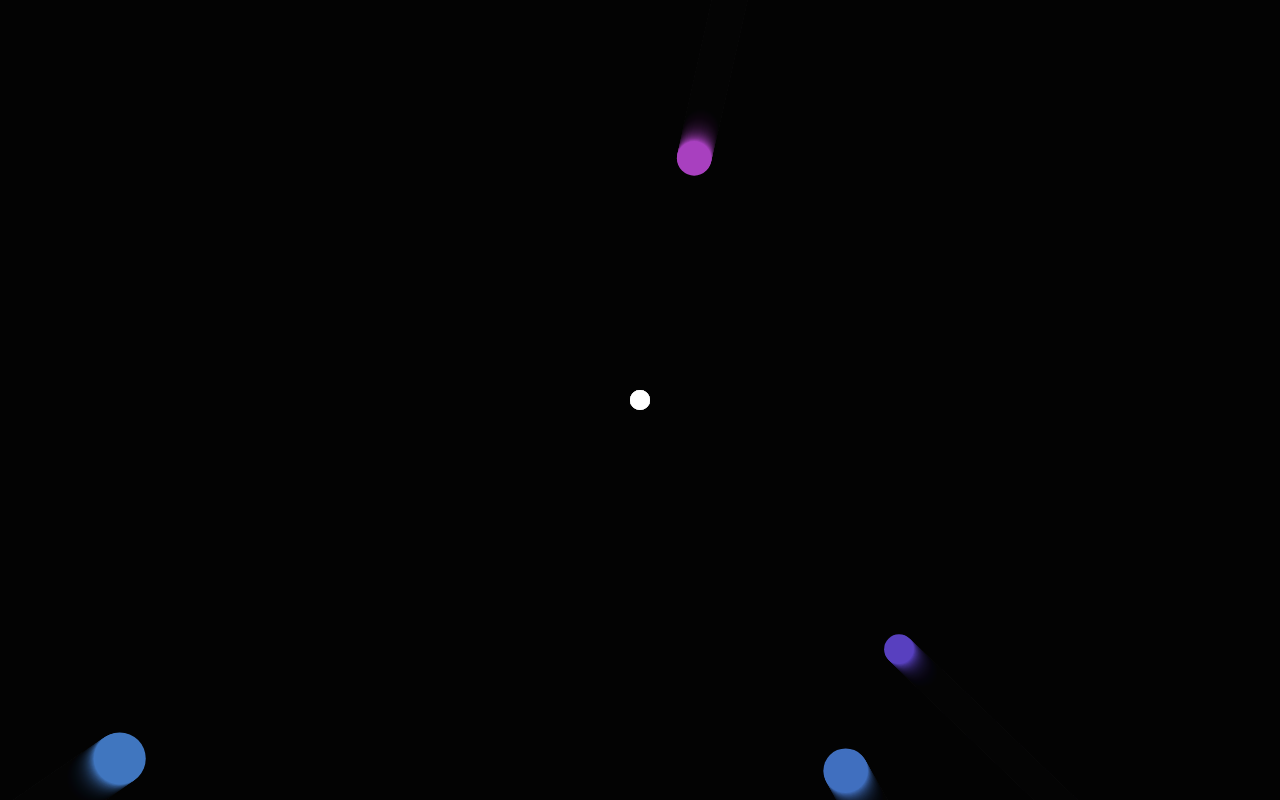
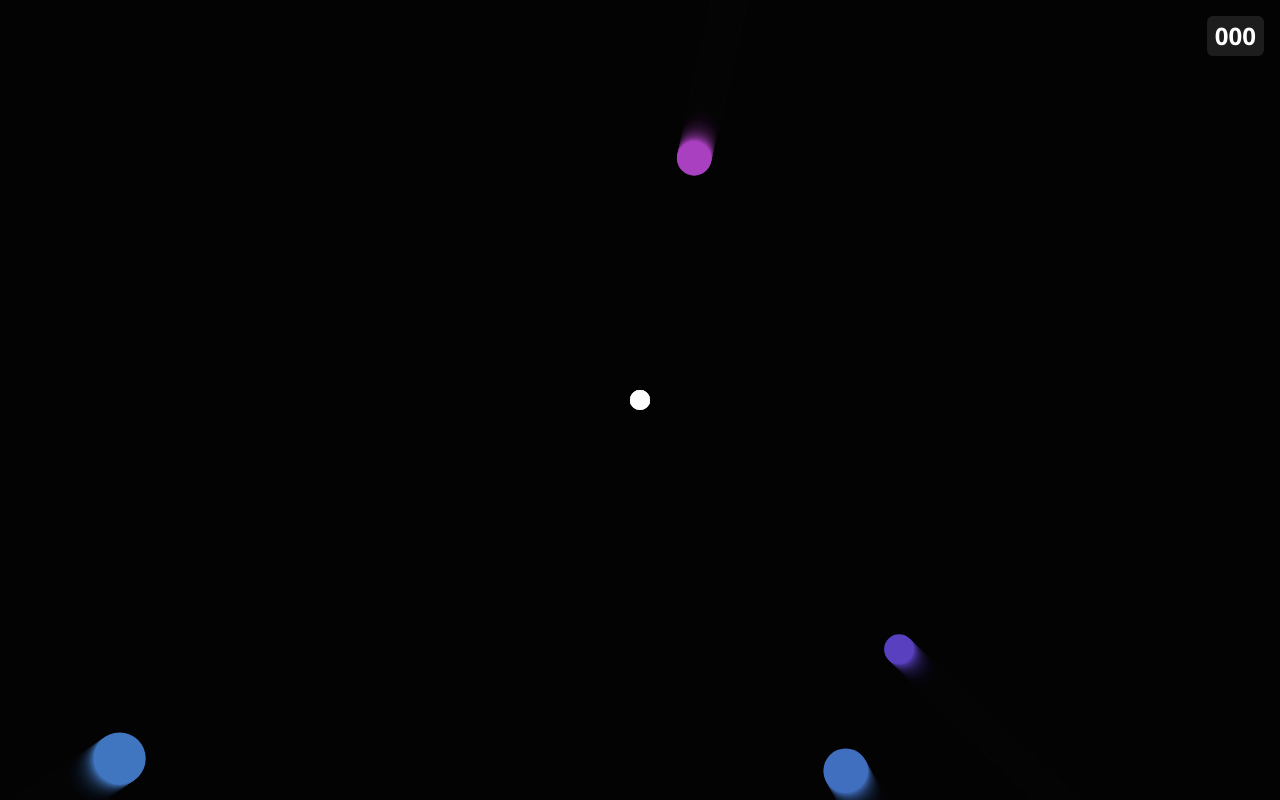
Before and after one commit to shaqeebakhtar/multiplayer-bubble-defence, a plain HTML site: page index.html in a window 1280 px wide. Drawn offline with nearby package versions, Linux system fonts and the light colour scheme.

Commit message:
add scores

```diff
--- a/index.html
+++ b/index.html
@@ -9,11 +9,19 @@
       html,
       :root {
         height: 100%;
+        font-family: 'Segoe UI', Tahoma, Geneva, Verdana, sans-serif;
       }
     </style>
   </head>
   <body>
+    <div
+      class="absolute top-4 right-4 z-50 bg-white/10 py-1 px-2 text-2xl font-bold rounded-md text-center text-white select-none"
+    >
+      <span id="score">000</span>
+    </div>
     <canvas id="canvas" class="w-full h-full"></canvas>
+
+    <!-- scripts -->
     <script src="https://cdn.tailwindcss.com"></script>
     <script
       src="https://cdnjs.cloudflare.com/ajax/libs/gsap/3.12.5/gsap.min.js"
--- a/script.js
+++ b/script.js
@@ -1,4 +1,5 @@
 const canvas = document.querySelector('#canvas');
+const scoreElement = document.querySelector('#score');
 
 const ctx = canvas.getContext('2d');
 
@@ -134,8 +135,11 @@ const spawnEnemies = () => {
   }, 1000);
 };
 
+let score = 0;
+let animationId;
+
 const animate = () => {
-  const animationId = requestAnimationFrame(animate);
+  animationId = requestAnimationFrame(animate);
   ctx.fillStyle = 'rgba(0, 0, 0, 0.1)';
   ctx.fillRect(0, 0, canvas.width, canvas.height);
   player.draw();
@@ -182,6 +186,10 @@ const animate = () => {
       );
 
       if (projectileEnemydist - enemy.radius - projectile.radius < 1) {
+        // increase score
+        score += 100;
+        scoreElement.innerText = score;
+
         // create explosion
         for (let i = 0; i < enemy.radius * 2; i++) {
           particles.push(
@@ -200,6 +208,9 @@ const animate = () => {
 
         // shrink enemies on hit
         if (enemy.radius - 10 > 5) {
+          score += 100;
+          scoreElement.innerText = score;
+
           gsap.to(enemy, {
             radius: enemy.radius - 10,
           });
@@ -207,6 +218,8 @@ const animate = () => {
             projectiles.splice(projectileIdx, 1);
           }, 0);
         } else {
+          score += 250;
+          scoreElement.innerText = score;
           setTimeout(() => {
             enemies.splice(enemyIdx, 1);
             projectiles.splice(projectileIdx, 1);
```
